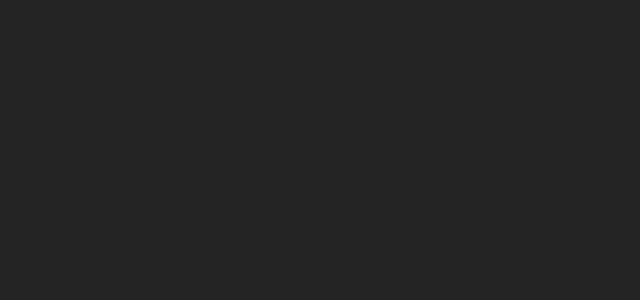
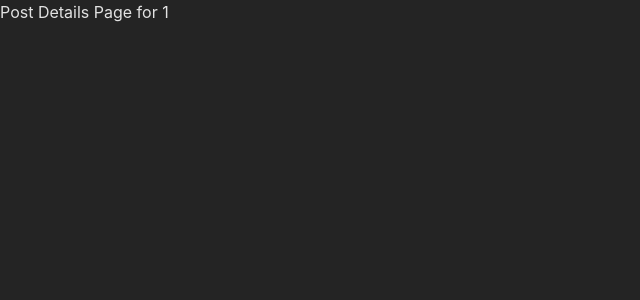
Before and after one commit to mehtab39/avoma-fe-assignment, a React (Vite) app: page /posts/1 in a window 1280 px wide. Before the commit this address had no page. Shown: the top 300 px of the page, without its empty margins (0-640 px from the left). Built offline with nearby package versions, Linux system fonts and the light colour scheme.

Commit message:
Add: post detail page - Create route for details page - Retrieve post id and display

```diff
--- a/src/App.jsx
+++ b/src/App.jsx
@@ -1,10 +1,12 @@
 import { Route, Routes } from 'react-router-dom';
 import Posts from './components/Posts';
+import PostDetails from './components/PostDetails';
 
 function App() {
   return (
     <Routes>
        <Route path="/" element={<Posts />} />
+       <Route path="/posts/:id" element={<PostDetails />} />
     </Routes>
   );
 }
--- /dev/null
+++ b/src/components/PostDetails.jsx
@@ -0,0 +1,9 @@
+import { useParams } from "react-router-dom";
+
+function PostDetails(){
+    const { id } = useParams();
+
+    return <h1>Post Details Page for {id}</h1>
+}
+
+export default PostDetails;
```
